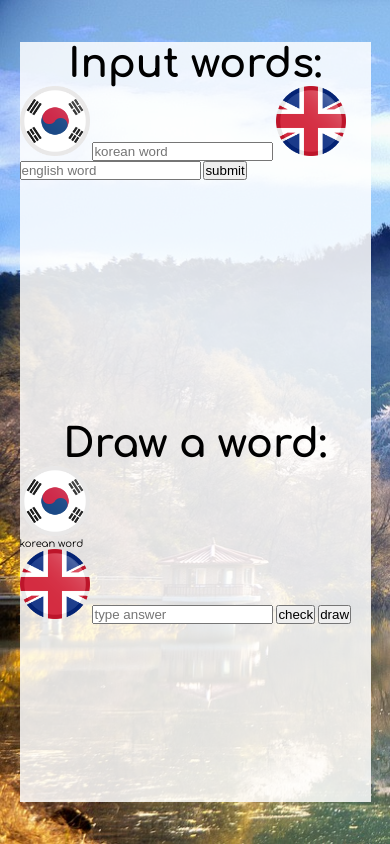
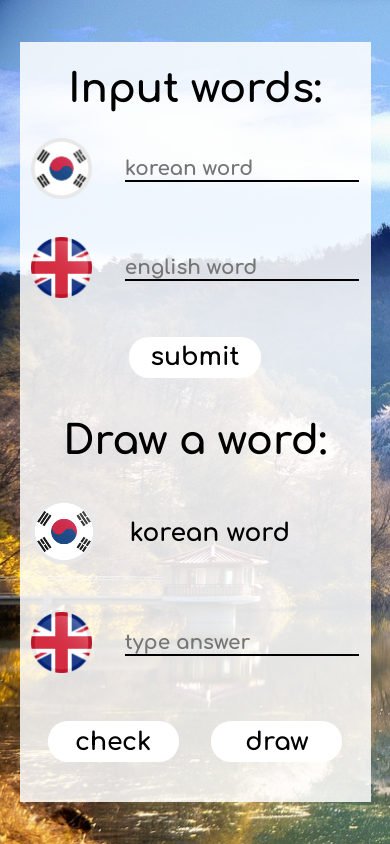
Before and after one commit to ryszardswiech/korean-english-trainer, a plain HTML site: page index.html in a window 390 px wide. Drawn offline with Linux system fonts and the light colour scheme.

Commit message:
Finished styles for mobile portrait version for smaller devices, @media not done yet

```diff
--- a/index.html
+++ b/index.html
@@ -12,24 +12,40 @@
 
 <body>
     <div class="wrapper">
-        <section class="input">
+        <section class="section-input">
             <h1 class="title">Input words:</h1>
+            <div class="language lang-0">
                 <picture class="flag"><img src="/img/korean-flag-xs.png" alt="Flag of the South Korea"></picture>
-            <input type="text" placeholder="korean word" class="word">
+                <div class="word-wrap">
+                    <input type="text" placeholder="korean word" class="user-input">
+                </div>
+            </div>
+            <div class="language lang-1">
                 <picture class="flag"><img src="/img/uk-flag-xs.png" alt="Flag of the United Kingdom"></picture>
-            <input type="text" placeholder="english word" class="word">
+                <div class="word-wrap">
+                    <input type="text" placeholder="english word" class="user-input">
+                </div>
+            </div>
             <button class="btn" id="submit">submit</button>
         </section>
-        <section class="output">
+        <section class="section-output">
             <h1 class="title">Draw a word:</h1>
+            <div class="language lang-0">
                 <picture class="flag"><img src="/img/korean-flag-xs.png" alt="Flag of the South Korea"></picture>
                 <div class="question">
-                <p>korean word</p>
+                    <p class="drawed-text">korean word</p>
                 </div>
+            </div>
+            <div class="language lang-1">
                 <picture class="flag"><img src="/img/uk-flag-xs.png" alt="Flag of the United Kingdom"></picture>
-            <input type="text" placeholder="type answer" class="word">
+                <div class="word-wrap">
+                    <input type="text" placeholder="type answer" class="user-input">
+                </div>
+            </div>
+            <section class="buttons">
                 <button class="btn" id="check">check</button>
                 <button class="btn" id="draw">draw</button>
+            </section>
         </section>
     </div>
     <script src="script.js"></script>
--- a/style.css
+++ b/style.css
@@ -24,9 +24,20 @@
   min-height: 90vh;
   margin: 5vh 5%;
   background: rgba(255, 255, 255, 0.85);
+  padding: 3%;
+  justify-content: space-around;
 }
 
-.input {
+.section-input,
+.section-output {
+  flex-basis: 40vh;
+  display: flex;
+  flex-direction: column;
+  justify-content: space-around;
+  align-content: center;
+}
+
+.section-output {
   flex-basis: 45vh;
 }
 
@@ -35,6 +46,69 @@
   font-size: 4rem;
 }
 
+.language {
+  display: flex;
+  margin: 3% 0;
+}
+
+.flag {
+  flex-basis: 20%;
+  margin-right: 10%;
+}
+
 .flag img {
-  width: 7rem;
+  width: 100%;
 }
+
+.word-wrap {
+  display: flex;
+  flex-direction: column;
+  justify-content: center;
+}
+
+.user-input {
+  background: transparent;
+  border: none;
+  border-bottom: 2px solid black;
+  font-family: 'Comfortaa', cursive;
+  font-weight: bold;
+  font-size: 2rem;
+  width: 100%;
+}
+
+.user-input:focus {
+  border: transparent;
+  border-bottom: 2px solid black;
+  outline: none;
+}
+
+.question {
+  display: flex;
+}
+
+.drawed-text {
+  align-self: center;
+  font-size: 2.5rem;
+  font-weight: bold;
+}
+
+.btn {
+  margin: 3% 0;
+  padding: 2% 0;
+  border: none;
+  border-radius: 20px;
+  font-family: 'Comfortaa', cursive;
+  background-color: #fff;
+  font-size: 2.5rem;
+  font-weight: bold;
+  width: 40%;
+}
+
+.section-input .btn {
+  align-self: center;
+}
+
+.buttons {
+  display: flex;
+  justify-content: space-around;
+}
```
Lines whose indentation alone changed are shown as unchanged.
